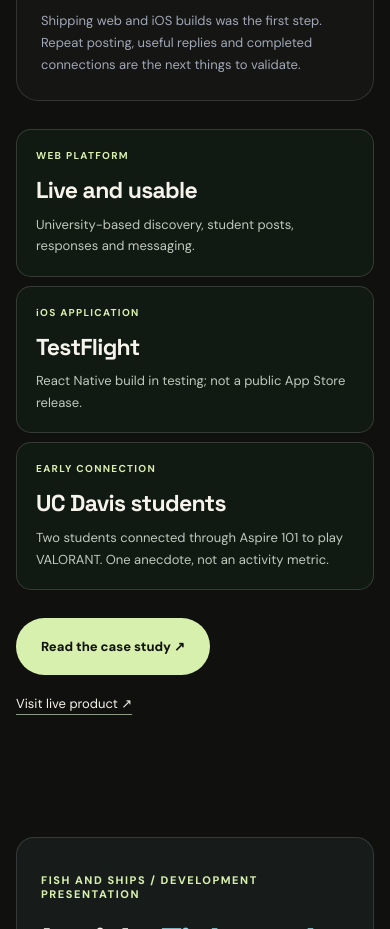
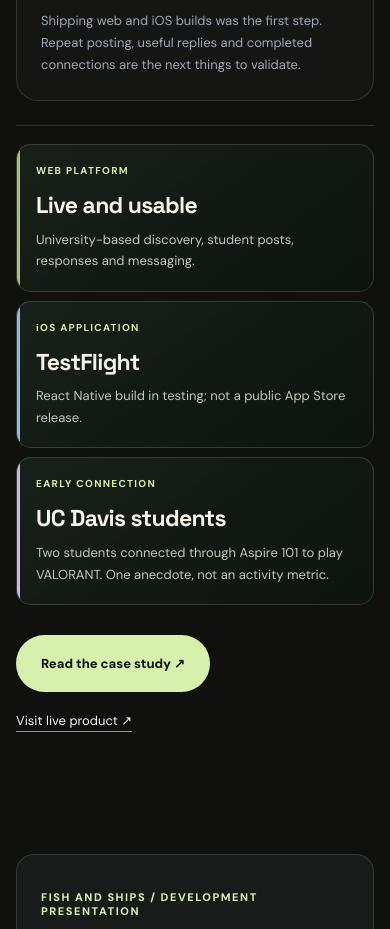
Before and after one commit to skrgulang/congyuzhao-portfolio, a Next.js app: page / in a window 390 px wide. Shown: the part 7000-7929 px from the top of the page. Built offline with nearby package versions, Linux system fonts and the light colour scheme.

Commit message:
Separate founder narrative from live product evidence with responsive editorial styling

```diff
--- a/app/globals.css
+++ b/app/globals.css
@@ -647,3 +647,14 @@ html{scroll-padding-top:24px}
 .featuredProofItem p{font-size:13px;color:#bfcabd;line-height:1.65;margin:9px 0 0}
 @media(max-width:850px){.featuredProof{grid-template-columns:1fr 1fr}.featuredProofItem:last-child{grid-column:1/-1}}
 @media(max-width:570px){.featuredProof{grid-template-columns:1fr;gap:9px}.featuredProofItem:last-child{grid-column:auto}.featuredProofItem{padding:19px}.featuredProofItem strong{font-size:23px}}
+
+/* Keep the founder narrative and product evidence visually distinct. */
+.aspireCase .caseSteps{margin-bottom:0}
+.aspireCase .featuredProof{padding-top:25px;margin-top:32px;border-top:1px solid rgba(255,255,255,.14)}
+.aspireCase .featuredProofItem{position:relative;overflow:hidden;background:linear-gradient(145deg,rgba(27,37,29,.78),rgba(13,20,15,.88))}
+.aspireCase .featuredProofItem::before{content:'';position:absolute;inset:0 auto 0 0;width:3px;background:rgba(220,255,136,.75)}
+.aspireCase .featuredProofItem:nth-child(2)::before{background:#93b8ec}
+.aspireCase .featuredProofItem:nth-child(3)::before{background:#cfb5ed}
+.aspireCase .featuredProofItem strong{overflow-wrap:anywhere}
+.aspireCase .featureActions{margin-top:30px}
+@media(max-width:570px){.aspireCase .featuredProof{margin-top:24px;padding-top:18px}}
```
